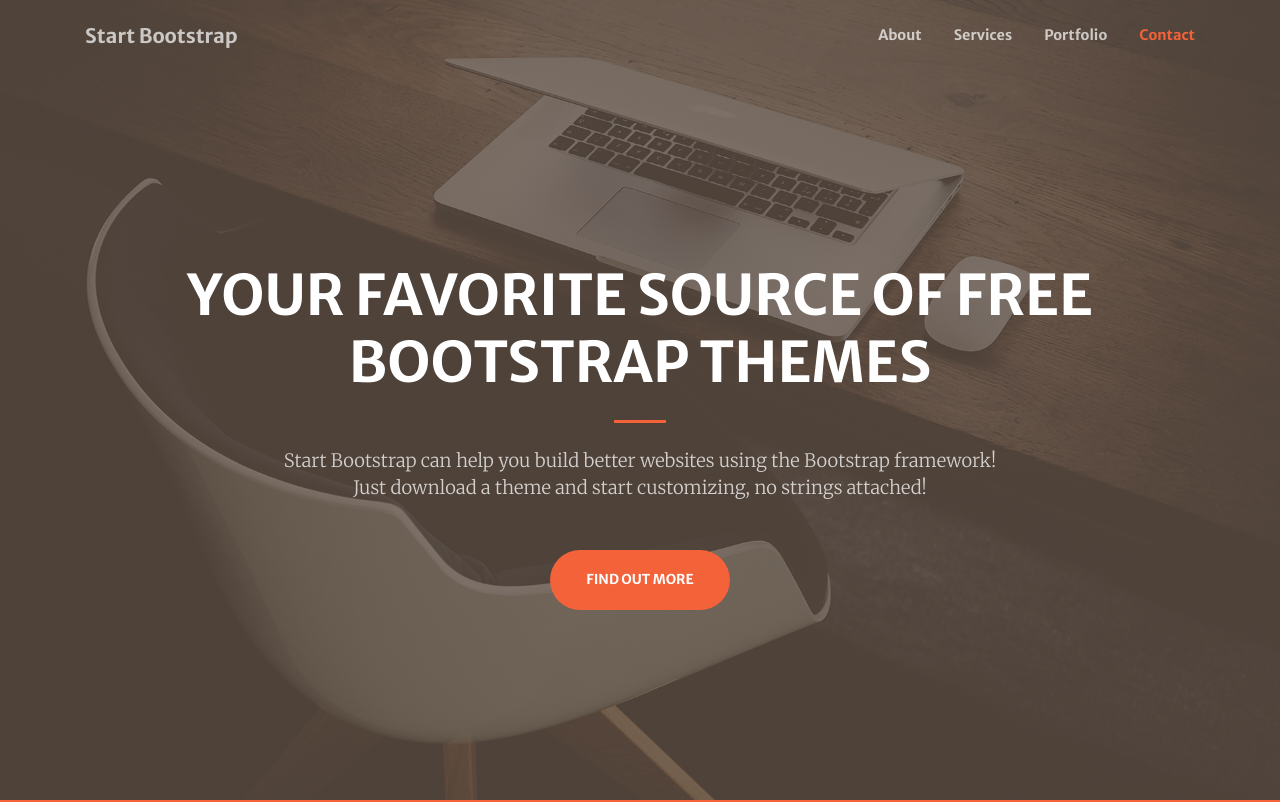
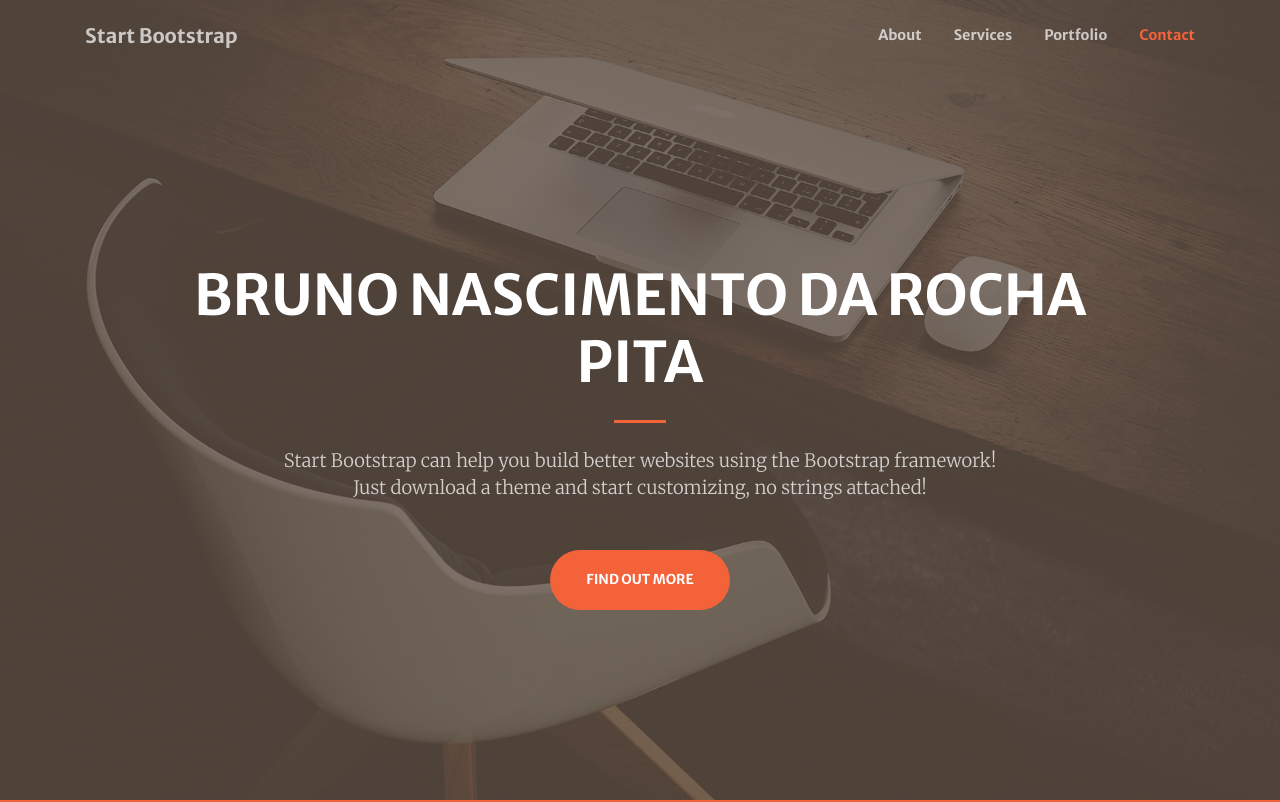
Before and after one commit to BrunoNascimentoPita/Homepage, a plain HTML site: page index.html in a window 1280 px wide. Shown: the top 802 px of the page. Drawn offline with nearby package versions, Linux system fonts and the light colour scheme.

Commit message:
smallupdade

```diff
--- a/index.html
+++ b/index.html
@@ -36,7 +36,7 @@
             <div class="container h-100">
                 <div class="row h-100 align-items-center justify-content-center text-center">
                     <div class="col-lg-10 align-self-end">
-                        <h1 class="text-uppercase text-white font-weight-bold">Your Favorite Source of Free Bootstrap Themes</h1>
+                        <h1 class="text-uppercase text-white font-weight-bold">Bruno Nascimento da Rocha Pita</h1>
                         <hr class="divider my-4" />
                     </div>
                     <div class="col-lg-8 align-self-baseline">
```
